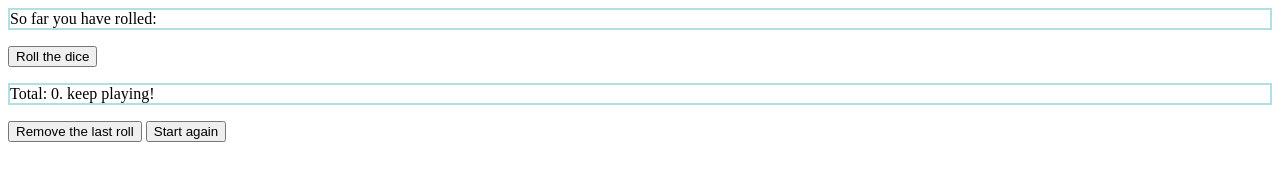
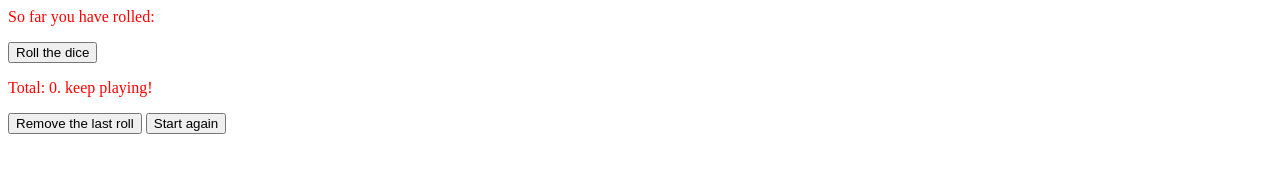
Before and after one commit to BeccaSian/code-blocks-dice, a plain HTML site: page index.html in a window 1280 px wide. Drawn offline with Linux system fonts and the light colour scheme.

Commit message:
Update index.html

```diff
--- a/index.html
+++ b/index.html
@@ -9,7 +9,7 @@
 
 <style>
   p {
-  border: 2px solid powderblue;
+  color: red;
 }
 </style>
 
```
